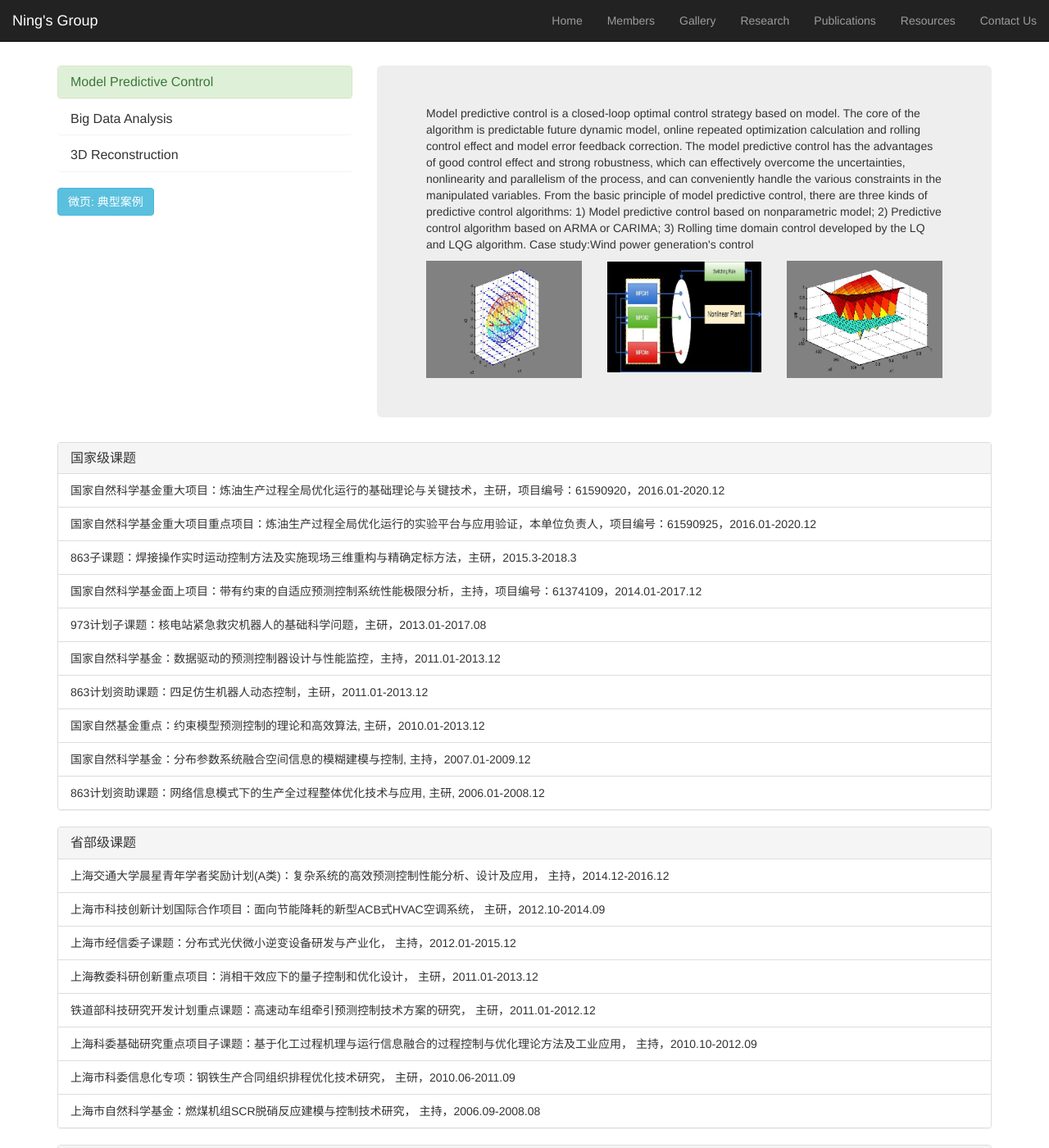
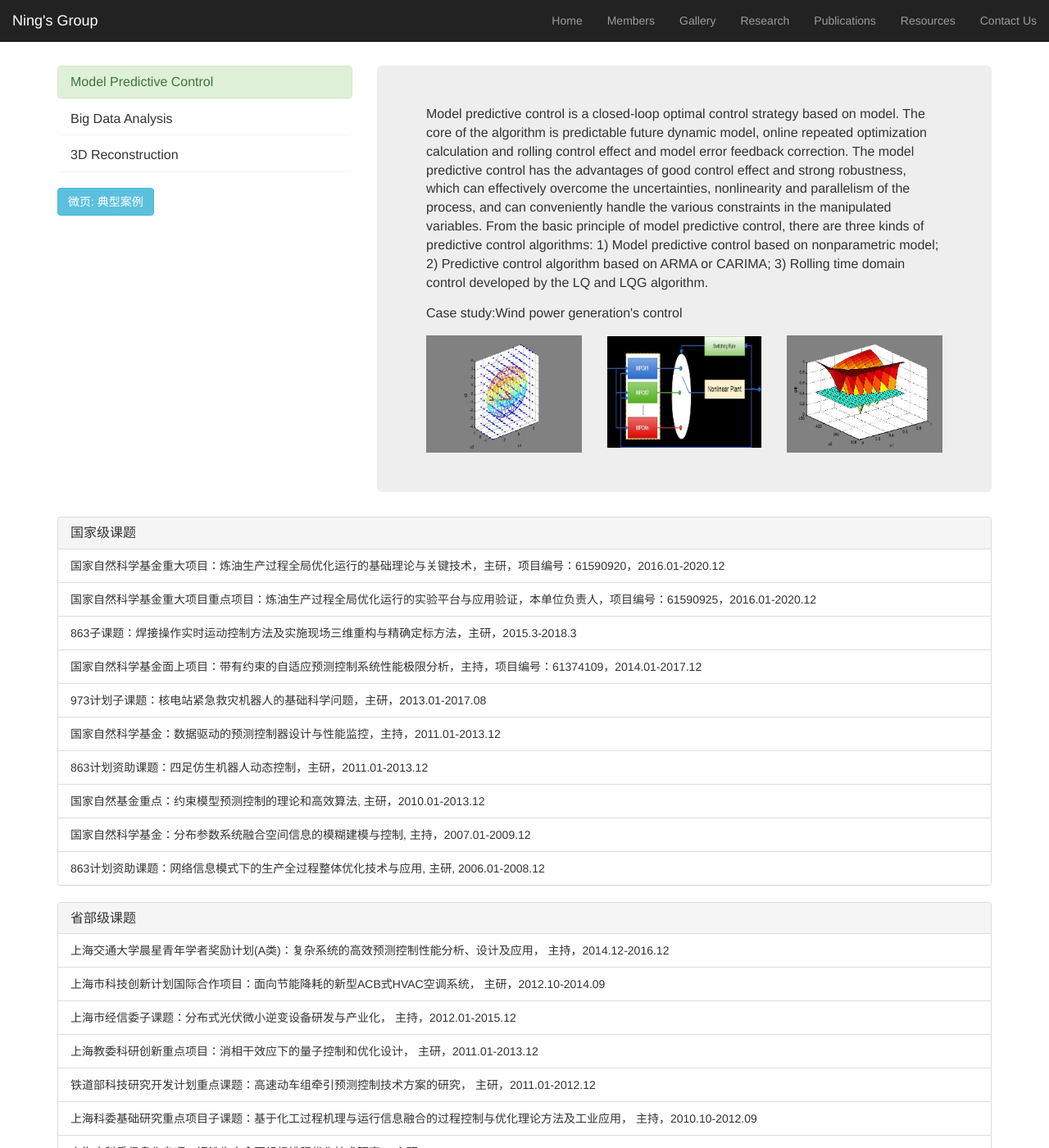
Before and after one commit to academic532/academic532.github.io, a Jekyll site: the page built from research/index.html, in a window 1280 px wide and 1400 px high. Shown: the whole window at 82% size. Built offline with Jekyll 4.4.1, drawn with Linux system fonts in a browser that asks for light colours; nearby versions of some CDN libraries.

Commit message:
allow html parse in /research/index.html

```diff
--- a/research/index.html
+++ b/research/index.html
@@ -33,7 +33,9 @@ title: Research
     <div class="col-sm-12 col-md-8">
     <div class="jumbotron">
     {% raw %}
-        {{ showText }}<a v-if="showLink" :href="showLink">View More</a>
+      <div v-html="showText">
+      </div>
+      <a v-if="showLink" :href="showLink">View More</a>
       <div class="row" style="margin-top:10px">
         <div v-for="showImg in showImages" class="col-xs-4">
           <img class="show-figure" :src="'/media/research/'+showImg"/>
@@ -117,4 +119,8 @@ a:focus {
 .show-figure {
   width: 100%;
 }
+.jumbotron p {
+  font-size: 16px;
+}
+
 </style>
```
Also changed, not shown: other parts of research/index.html (+1 -1 lines). Lines whose indentation alone changed are shown as unchanged.
